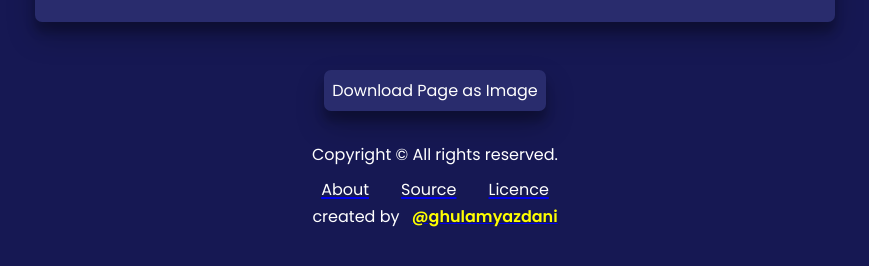
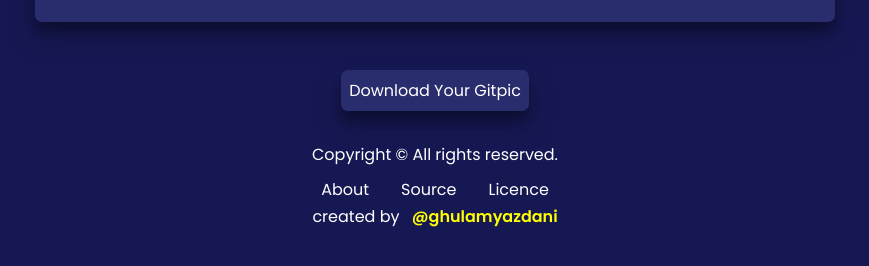
Before and after one commit to ghulamyazdani/Gitpic, a React (Create React App) app: page / in a window 1280 px wide. Shown: the part 474-740 px from the top of the page, without its empty margins (205-1074 px from the left). Built offline with nearby package versions, Linux system fonts and the light colour scheme; no server answers; a web font is replaced by a local one.

Commit message:
Footer and Readme changes

```diff
--- a/package.json
+++ b/package.json
@@ -7,7 +7,6 @@
     "@testing-library/react": "^11.1.0",
     "@testing-library/user-event": "^12.1.10",
     "dom-to-image": "^2.6.0",
-    "html2canvas": "^1.3.3",
     "node-sass": "^5.0.0",
     "react": "^17.0.2",
     "react-dom": "^17.0.2",
--- a/src/Components/Footer.scss
+++ b/src/Components/Footer.scss
@@ -37,5 +37,9 @@ footer{
         cursor: pointer;
       text-decoration: underline;
   }
+    a{
 
+        text-decoration: none;
+
+    }
 }
--- a/src/Components/Gitpic.jsx
+++ b/src/Components/Gitpic.jsx
@@ -154,7 +154,7 @@ export default function Gitpic() {
         }}
         id="download-page-as-image"
       >
-        Download Page as Image
+        Download Your Gitpic
       </button>
     </div>
   );
```
Also changed, not shown: Assets/poster.png (added), 1 other file (tests, documents, lock files or other folders).
